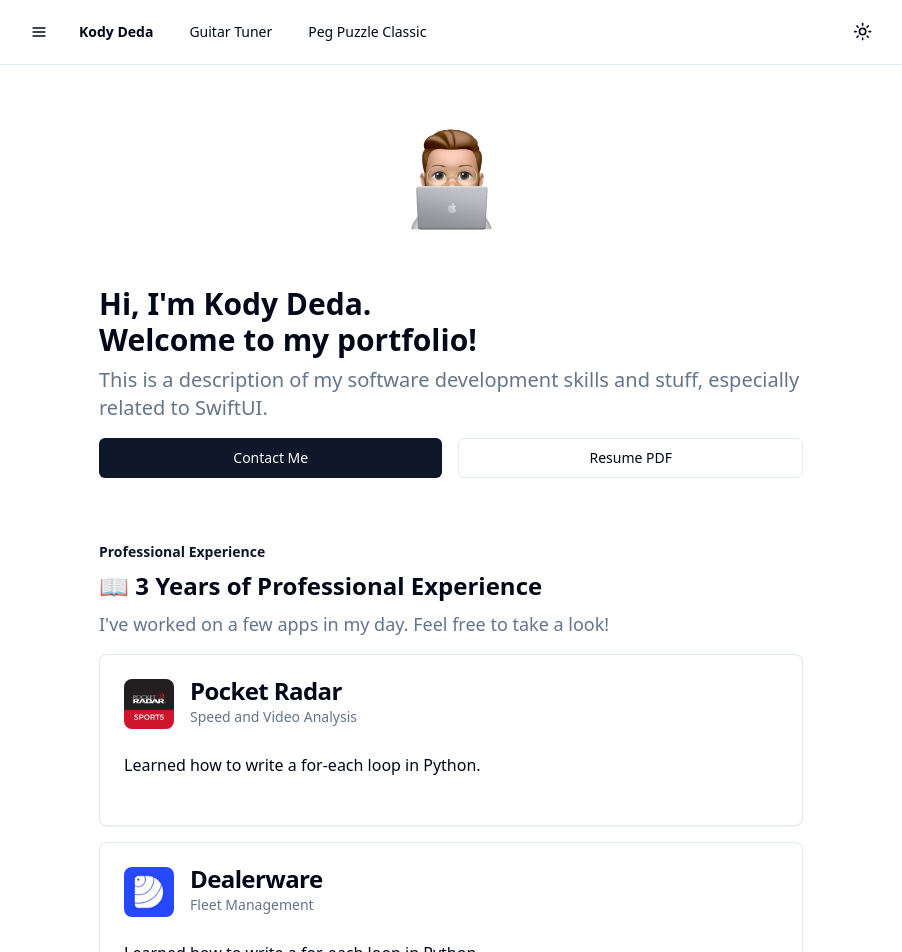
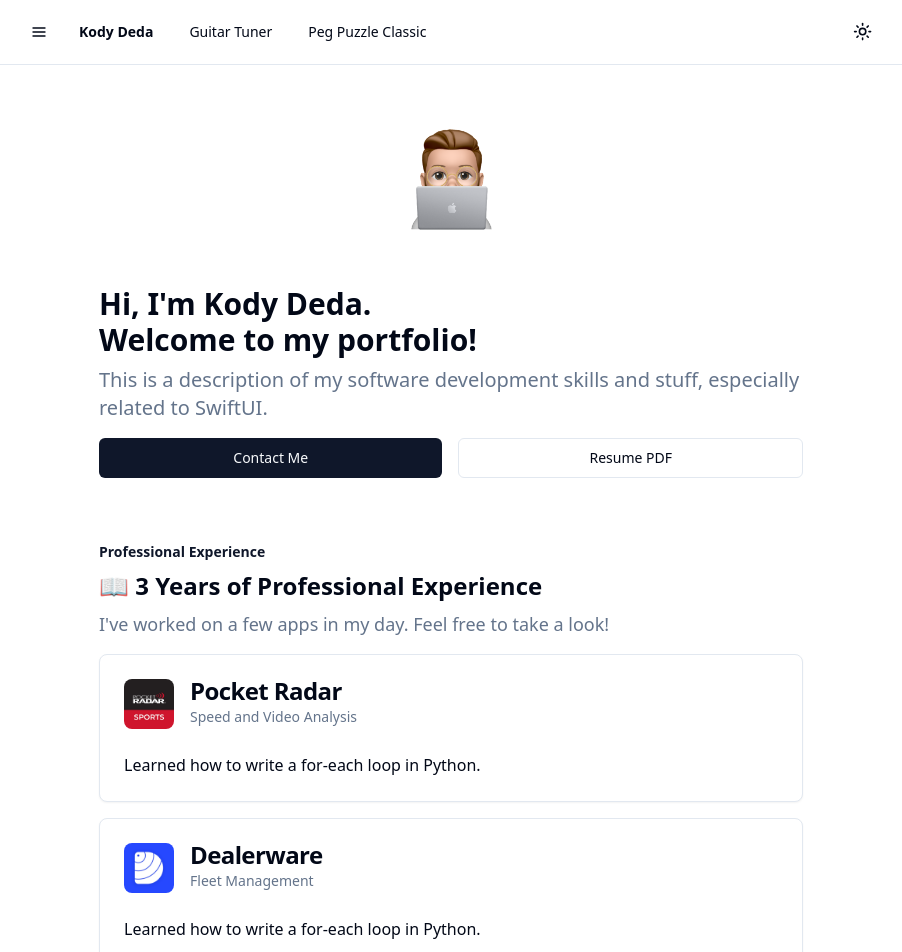
Before and after one commit to kodydeda4/nextjs-kodydeda, a Next.js app: page / in a window 1280 px wide. Shown: the top 952 px of the page, without its empty margins (189-1091 px from the left). Built offline with nearby package versions, Linux system fonts and the light colour scheme.

Commit message:
Update page.tsx

```diff
--- a/app/page.tsx
+++ b/app/page.tsx
@@ -236,13 +236,13 @@
         <p>{props.responsibilities}</p>
       </CardContent>
 
-      <CardFooter className="flex gap-4">
-        {/* <Link href={props.appStoreURL} className="w-full"> */}
-        {/*   <Button variant="default" className="w-full"> */}
-        {/*     <Apple className="mr-2 h-4 w-4" /> App Store */}
-        {/*   </Button> */}
-        {/* </Link> */}
-      </CardFooter>
+      {/* <CardFooter className="flex gap-4"> */}
+      {/* <Link href={props.appStoreURL} className="w-full"> */}
+      {/*   <Button variant="default" className="w-full"> */}
+      {/*     <Apple className="mr-2 h-4 w-4" /> App Store */}
+      {/*   </Button> */}
+      {/* </Link> */}
+      {/* </CardFooter> */}
     </Card>
   );
 };
```
